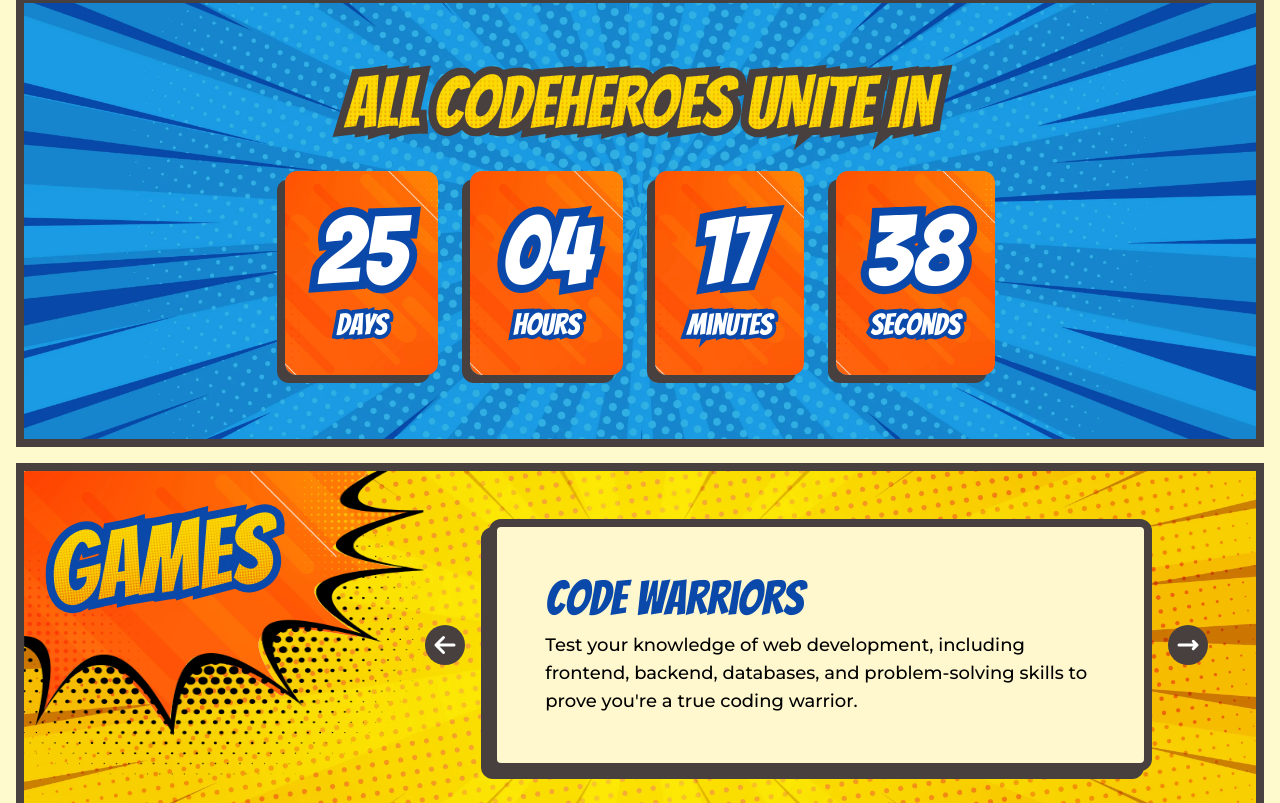
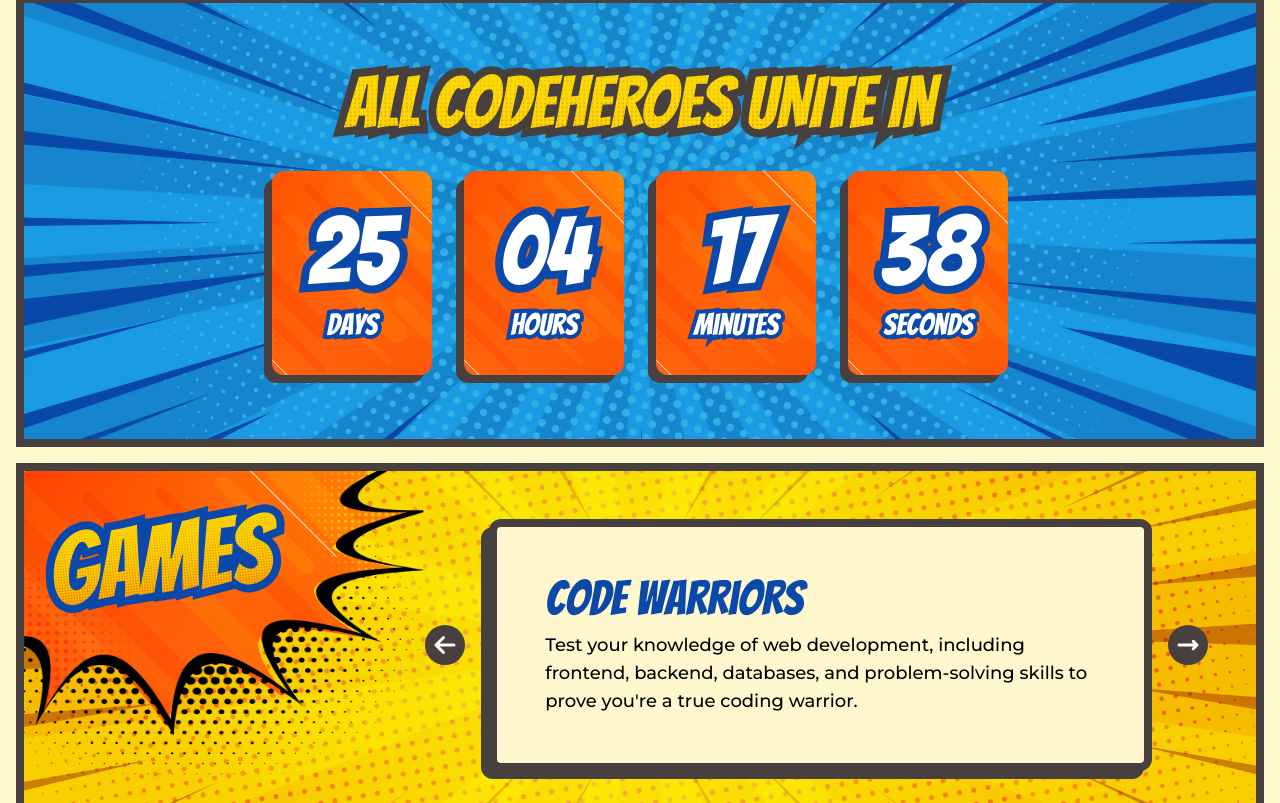
Before and after one commit to WPU-Tech/eoty2024-landingpage, a website: page index.html in a window 1280 px wide. Shown: the part 1210-2013 px from the top of the page. Drawn offline with nearby package versions, Linux system fonts and the light colour scheme.

Commit message:
feat(timer): set fixed width for timer item

```diff
--- a/index.html
+++ b/index.html
@@ -198,19 +198,19 @@
                         <div class="absolute z-0 px-2 top-0 text-stroke-gray text-stroke-16">ALL CODEHEROES UNITE IN</div>
                     </div>
                     <div class="flex justify-center gap-4 lg:gap-8 flex-wrap">
-                        <div class="relative z-10 rounded-xl text-center bg-[url('../asset/bg-orange.webp')] p-8 bg-cover bg-center" style="box-shadow: -8px 8px 0 #483f3f">
+                        <div class="relative z-10 rounded-xl text-center bg-[url('../asset/bg-orange.webp')] p-8 bg-cover bg-center w-40" style="box-shadow: -8px 8px 0 #483f3f">
                             <h3 id="timer-data-days" class="text-8xl text-stroke-16 text-stroke-blue text-white text-stroke-outer">10</h3>
                             <div class="text-3xl mt-2 text-stroke-8 text-stroke-blue text-white text-stroke-outer">Days</div>
                         </div>
-                        <div class="relative z-10 rounded-xl text-center bg-[url('../asset/bg-orange.webp')] p-8 bg-cover bg-center" style="box-shadow: -8px 8px 0 #483f3f">
+                        <div class="relative z-10 rounded-xl text-center bg-[url('../asset/bg-orange.webp')] p-8 bg-cover bg-center w-40" style="box-shadow: -8px 8px 0 #483f3f">
                             <h3 id="timer-data-hours" class="text-8xl text-stroke-16 text-stroke-blue text-white text-stroke-outer">10</h3>
                             <div class="text-3xl mt-2 text-stroke-8 text-stroke-blue text-white text-stroke-outer">Hours</div>
                         </div>
-                        <div class="relative z-10 rounded-xl text-center bg-[url('../asset/bg-orange.webp')] p-8 bg-cover bg-center" style="box-shadow: -8px 8px 0 #483f3f">
+                        <div class="relative z-10 rounded-xl text-center bg-[url('../asset/bg-orange.webp')] p-8 bg-cover bg-center w-40" style="box-shadow: -8px 8px 0 #483f3f">
                             <h3 id="timer-data-minutes" class="text-8xl text-stroke-16 text-stroke-blue text-white text-stroke-outer">10</h3>
                             <div class="text-3xl mt-2 text-stroke-8 text-stroke-blue text-white text-stroke-outer">Minutes</div>
                         </div>
-                        <div class="relative z-10 rounded-xl text-center bg-[url('../asset/bg-orange.webp')] p-8 bg-cover bg-center" style="box-shadow: -8px 8px 0 #483f3f">
+                        <div class="relative z-10 rounded-xl text-center bg-[url('../asset/bg-orange.webp')] p-8 bg-cover bg-center w-40" style="box-shadow: -8px 8px 0 #483f3f">
                             <h3 id="timer-data-seconds" class="text-8xl text-stroke-16 text-stroke-blue text-white text-stroke-outer">10</h3>
                             <div class="text-3xl mt-2 text-stroke-8 text-stroke-blue text-white text-stroke-outer">Seconds</div>
                         </div>
```
